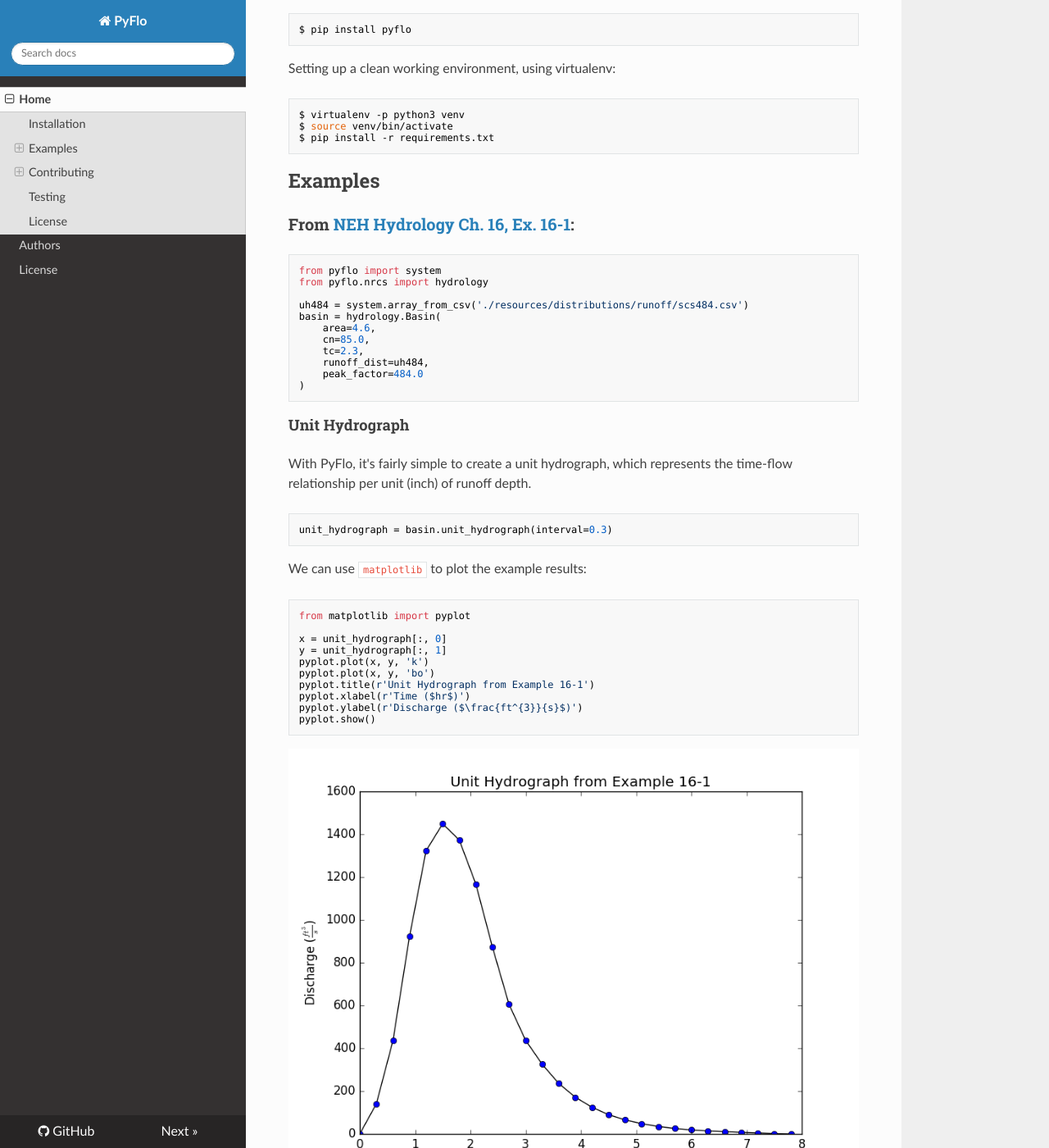
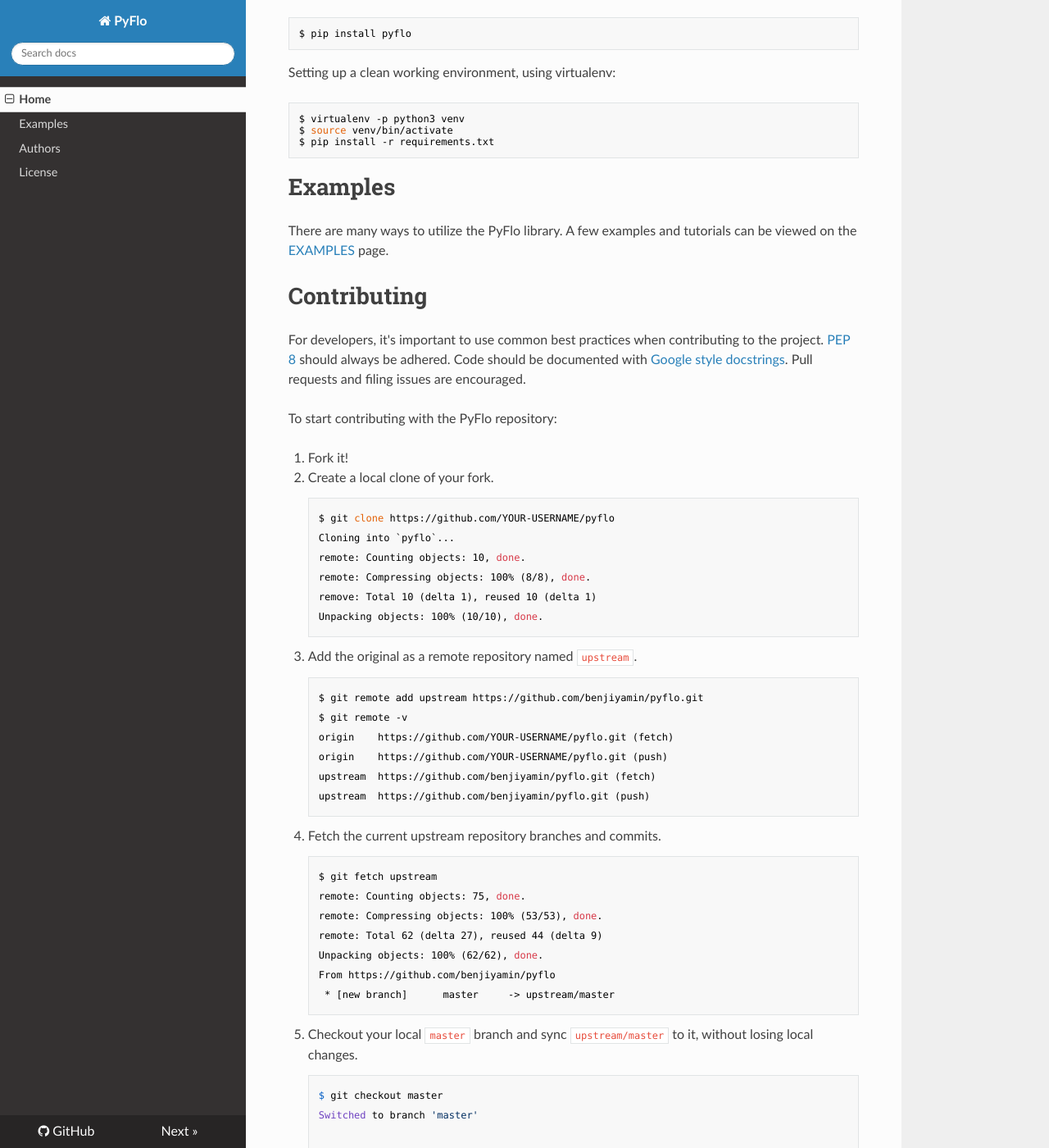
Before and after one commit to benjiyamin/pyflo, an MkDocs documentation site: the page built from docs/index.md, in a window 1280 px wide and 1400 px high, scrolled down 440 px. Shown: the whole window at 82% size. Built offline with MkDocs 1.6.1, drawn with Linux system fonts in a browser that asks for light colours; nearby versions of some CDN libraries; old or Windows-style settings are respelled for this version of MkDocs; some of the changed text lies outside the part shown.

Commit message:
Documentation examples update- Added orifice recovery example

````diff
--- a/.travis.yml
+++ b/.travis.yml
@@ -3,7 +3,8 @@
   - "3.5"
 # command to install dependencies
 install:
-  pip install -r requirements.txt
+  pip install -r requirements.
+  pip install pep8
 # command to run tests
 script:
   python tests.py
--- a/docs/index.md
+++ b/docs/index.md
@@ -8,7 +8,7 @@
 The intent is that many will build from and contribute to the project, making it much more powerful
 than a single person ever could.
 
-## Installation
+# Installation
 
 Installing the easy way, using pip:
 
@@ -24,137 +24,42 @@
 $ pip install -r requirements.txt
 ```
 
-## Examples
+# Examples
 
-### From [NEH Hydrology Ch. 16, Ex. 16-1](http://www.wcc.nrcs.usda.gov/ftpref/wntsc/H&H/NEHhydrology/ch16.pdf#page=15):
+There are many ways to utilize the PyFlo library. A few examples and tutorials can be viewed on the
+[EXAMPLES](examples.md) page.
 
-```python
-from pyflo import system
-from pyflo.nrcs import hydrology
-
-uh484 = system.array_from_csv('./resources/distributions/runoff/scs484.csv')
-basin = hydrology.Basin(
-    area=4.6,
-    cn=85.0,
-    tc=2.3,
-    runoff_dist=uh484,
-    peak_factor=484.0
-)
-```
-#### Unit Hydrograph
-
-With PyFlo, it's fairly simple to create a unit hydrograph, which represents the time-flow
-relationship per unit (inch) of runoff depth.
-
-```python
-unit_hydrograph = basin.unit_hydrograph(interval=0.3)
-```
-
-We can use `matplotlib` to plot the example results:
-
-```python
-from matplotlib import pyplot
-
-x = unit_hydrograph[:, 0]
-y = unit_hydrograph[:, 1]
-pyplot.plot(x, y, 'k')
-pyplot.plot(x, y, 'bo')
-pyplot.title(r'Unit Hydrograph from Example 16-1')
-pyplot.xlabel(r'Time ($hr$)')
-pyplot.ylabel(r'Discharge ($\frac{ft^{3}}{s}$)')
-pyplot.show()
-```
-
-![Unit Hydrograph](img/unit_hydrograph_16-1.png "Unit Hydrograph")
-
-#### Flood Hydrograph
-
-A flood hydrograph can be generated, which is a time-flow relationship synthesized from basin
-properties and a provided scaled rainfall distribution.
-
-```python
-import numpy
-
-rainfall_dist = numpy.array([
-    (0.00, 0.000),
-    (0.05, 0.074),
-    (0.10, 0.174),
-    (0.15, 0.280),
-    (0.20, 0.378),
-    (0.25, 0.448),
-    (0.30, 0.496),
-    (0.35, 0.526),
-    (0.40, 0.540),
-    (0.45, 0.540),
-    (0.50, 0.540),
-    (0.55, 0.542),
-    (0.60, 0.554),
-    (0.65, 0.582),
-    (0.70, 0.640),
-    (0.75, 0.724),
-    (0.80, 0.816),
-    (0.85, 0.886),
-    (0.90, 0.940),
-    (0.95, 0.980),
-    (1.00, 1.000)
-])
-rainfall_depths = rainfall_dist * [6.0, 5.0]  # Scale array to 5 inches over 6 hours.
-flood_hydrograph = basin.flood_hydrograph(rainfall_depths, interval=0.3)
-```
-
-We can use `matplotlib` to plot the example results:
-
-```python
-from matplotlib import pyplot
-
-x = flood_hydrograph[:, 0]
-y = flood_hydrograph[:, 1]
-pyplot.plot(x, y, 'k')
-pyplot.plot(x, y, 'bo')
-pyplot.title(r'Flood Hydrograph from Example 16-1')
-pyplot.xlabel(r'Time ($hr$)')
-pyplot.ylabel(r'Discharge ($\frac{ft^{3}}{s}$)')
-pyplot.show()
-```
-
-![Flood Hydrograph](img/flood_hydrograph_16-1.png "Flood Hydrograph")
-
-## Contributing
+# Contributing
 
 For developers, it's important to use common best practices when contributing to the project.
 [PEP 8](https://www.python.org/dev/peps/pep-0008/) should always be adhered. Code should be
 documented with [Google style docstrings](http://sphinxcontrib-napoleon.readthedocs.io/en/latest/example_google.html).
 Pull requests and filing issues are encouraged.
 
-### To start contributing with the PyFlo repository:
+To start contributing with the PyFlo repository:
 
 1. Fork it!
 
 2. Create a local clone of your fork.
 
-        ```bash
         $ git clone https://github.com/YOUR-USERNAME/pyflo
         Cloning into `pyflo`...
         remote: Counting objects: 10, done.
         remote: Compressing objects: 100% (8/8), done.
         remove: Total 10 (delta 1), reused 10 (delta 1)
         Unpacking objects: 100% (10/10), done.
-        ```
 
 3. Add the original as a remote repository named `upstream`.
 
-        ```bash
         $ git remote add upstream https://github.com/benjiyamin/pyflo.git
         $ git remote -v
         origin    https://github.com/YOUR-USERNAME/pyflo.git (fetch)
         origin    https://github.com/YOUR-USERNAME/pyflo.git (push)
         upstream  https://github.com/benjiyamin/pyflo.git (fetch)
         upstream  https://github.com/benjiyamin/pyflo.git (push)
-        ```
 
 4. Fetch the current upstream repository branches and commits.
 
-        ```bash
         $ git fetch upstream
         remote: Counting objects: 75, done.
         remote: Compressing objects: 100% (53/53), done.
@@ -162,29 +67,24 @@
         Unpacking objects: 100% (62/62), done.
         From https://github.com/benjiyamin/pyflo
          * [new branch]      master     -> upstream/master
-        ```
 
 5. Checkout your local `master` branch and sync `upstream/master` to it, without losing local changes.
 
-        ```bash
         $ git checkout master
         Switched to branch 'master'
 
         $ git merge upstream/master
-        ```
 
 6. Commit your local changes and push to `upstream/master`.
 
-        ```bash
         $ git commit -m 'Add some feature'
         $ git push upstream master
-        ```
 
 7. Submit a pull request. =)
 
 For a list of contributors who have participated in this project, check out [AUTHORS](authors.md).
 
-## Testing
+# Testing
 
 Unit Testing is currently done using the built-in unittest module:
 
@@ -192,6 +92,6 @@
 $ python tests.py
 ```
 
-## License
+# License
 
 This project is licensed under GPL 3.0 - see [LICENSE](license.md) for details.
--- a/mkdocs.yml
+++ b/mkdocs.yml
@@ -2,6 +2,7 @@
 repo_url: https://github.com/benjiyamin/pyflo/
 pages:
 - Home: index.md
+- Examples: examples.md
 - Authors: authors.md
 - License: license.md
 theme: readthedocs
````
Also changed, not shown: other parts of docs/index.md (+1 -1 lines), AUTHORS.md (+1 -2 lines), README.md (+45 -53 lines), docs/authors.md (+1 -4 lines), docs/examples.md (added, +153 -0 lines), docs/img/orifice_recovery.png (added), 4 other files.
